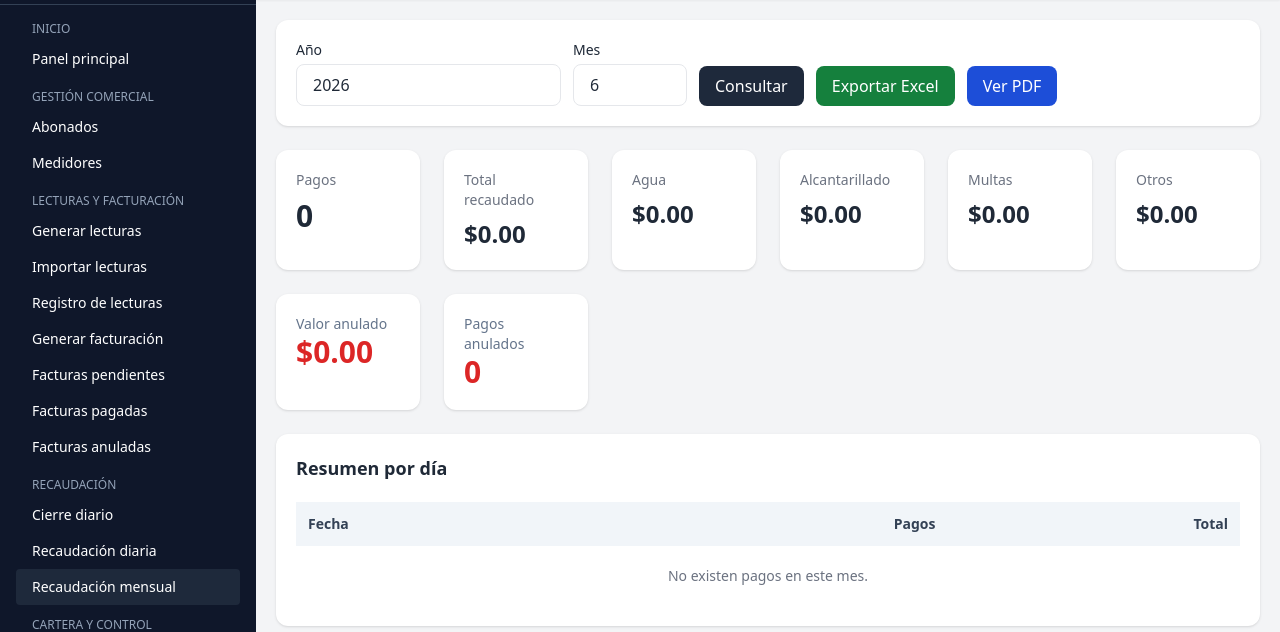
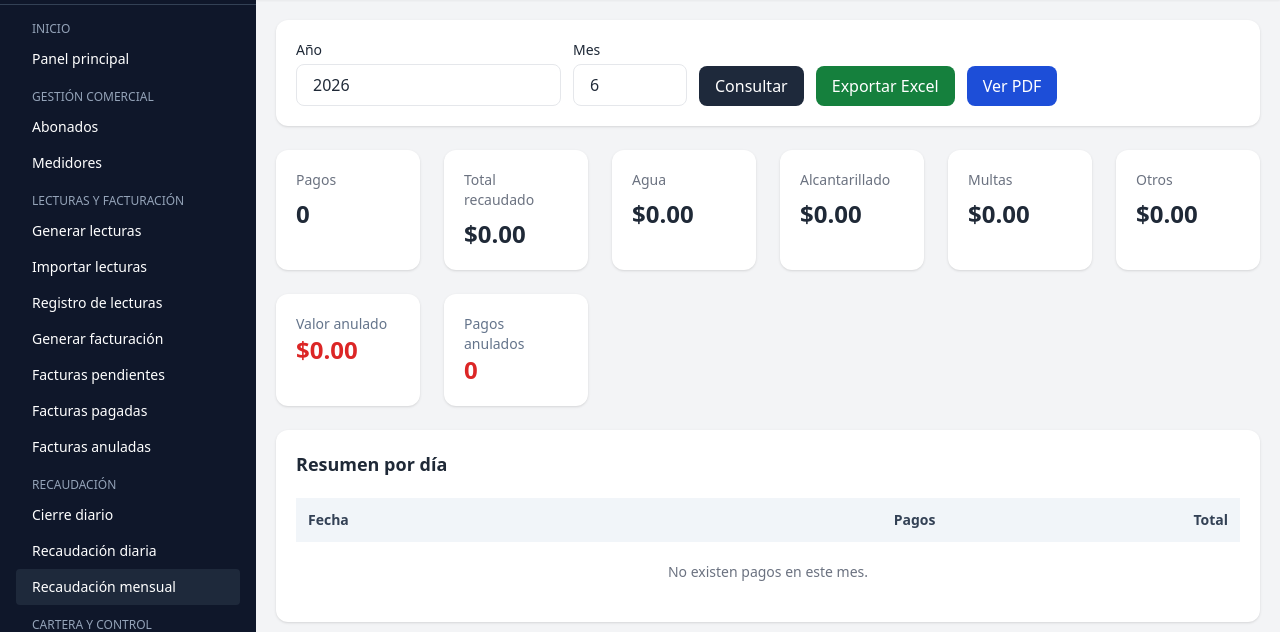
Before and after one commit to LyonSnt/sistema_agua, a Django app: page /reportes/recaudacion-mensual/ in a window 1280 px wide. Shown: the part 80-712 px from the top of the page. Run offline with Django 5.2, Linux system fonts and the light colour scheme; the visitor is signed in with stand-in values (Sample User, id 1); data comes from the database, SQL or seed files in the repository; data that the repository does not hold is empty; some libraries are stand-ins or nearby versions.

Commit message:
Personalizacion de letras

```diff
--- a/app/templates/reportes/cartera.html
+++ b/app/templates/reportes/cartera.html
@@ -26,7 +26,7 @@
 
 <div class="bg-white rounded-xl shadow p-5 mb-6">
     <p class="text-sm text-gray-500">Total cartera pendiente</p>
-    <h3 class="text-3xl font-bold mt-2">${{ total_cartera|floatformat:2 }}</h3>
+    <h3 class="text-2xl font-bold mt-2">${{ total_cartera|floatformat:2 }}</h3>
 </div>
 
 <div class="bg-white rounded-xl shadow p-5">
--- a/app/templates/reportes/cartera_vencida.html
+++ b/app/templates/reportes/cartera_vencida.html
@@ -8,14 +8,14 @@
 <div class="grid grid-cols-1 md:grid-cols-2 gap-6 mb-6">
     <div class="bg-white rounded-xl shadow p-5">
         <p class="text-sm text-gray-500">Abonados con deuda</p>
-        <h3 class="text-3xl font-bold mt-2 text-red-700">
+        <h3 class="text-2xl font-bold mt-2 text-red-700">
             {{ total_abonados_mora }}
         </h3>
     </div>
 
     <div class="bg-white rounded-xl shadow p-5">
         <p class="text-sm text-gray-500">Total cartera vencida</p>
-        <h3 class="text-3xl font-bold mt-2 text-red-700">
+        <h3 class="text-2xl font-bold mt-2 text-red-700">
             ${{ total_deuda_general|floatformat:2 }}
         </h3>
     </div>
--- a/app/templates/reportes/recaudacion_diaria.html
+++ b/app/templates/reportes/recaudacion_diaria.html
@@ -29,7 +29,7 @@
 <div class="grid grid-cols-1 md:grid-cols-3 lg:grid-cols-6 gap-6 mb-6">
     <div class="bg-white rounded-xl shadow p-5">
         <p class="text-sm text-gray-500">Pagos</p>
-        <h3 class="text-3xl font-bold mt-2">{{ total_pagos }}</h3>
+        <h3 class="text-2xl font-bold mt-2">{{ total_pagos }}</h3>
     </div>
 
     <div class="bg-white rounded-xl shadow p-5">
--- a/app/templates/reportes/recaudacion_mensual.html
+++ b/app/templates/reportes/recaudacion_mensual.html
@@ -38,7 +38,7 @@
 <div class="grid grid-cols-1 md:grid-cols-3 lg:grid-cols-6 gap-6 mb-6">
     <div class="bg-white rounded-xl shadow p-5">
         <p class="text-sm text-gray-500">Pagos</p>
-        <h3 class="text-3xl font-bold mt-2">{{ total_pagos }}</h3>
+        <h3 class="text-2xl font-bold mt-2">{{ total_pagos }}</h3>
     </div>
 
     <div class="bg-white rounded-xl shadow p-5">
@@ -70,7 +70,7 @@
             Valor anulado
         </div>
 
-        <div class="text-3xl font-bold text-red-600">
+        <div class="text-2xl font-bold text-red-600">
             ${{ total_anulado|floatformat:2 }}
         </div>
     </div>
@@ -80,7 +80,7 @@
             Pagos anulados
         </div>
 
-        <div class="text-3xl font-bold text-red-600">
+        <div class="text-2xl font-bold text-red-600">
             {{ pagos_anulados.count }}
         </div>
     </div>
```
